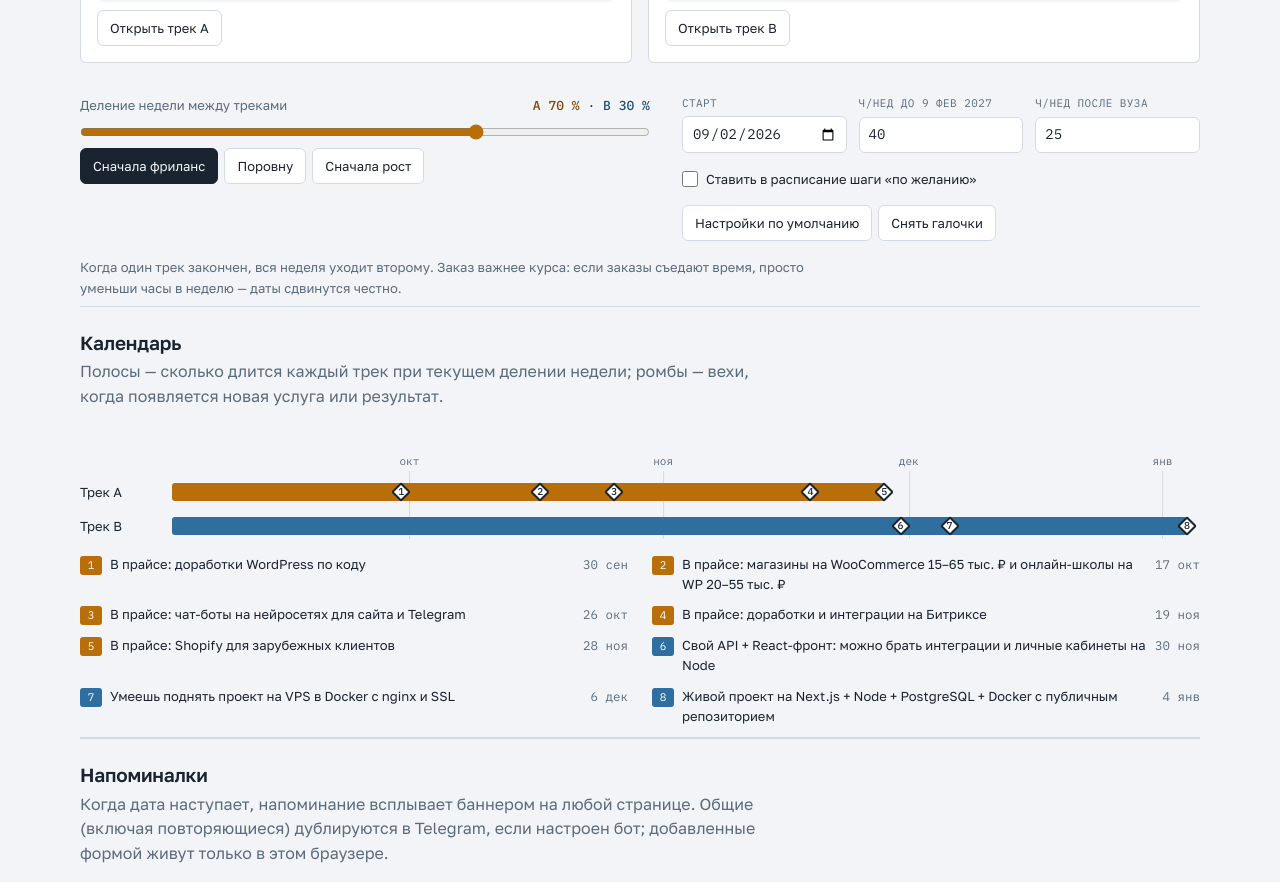
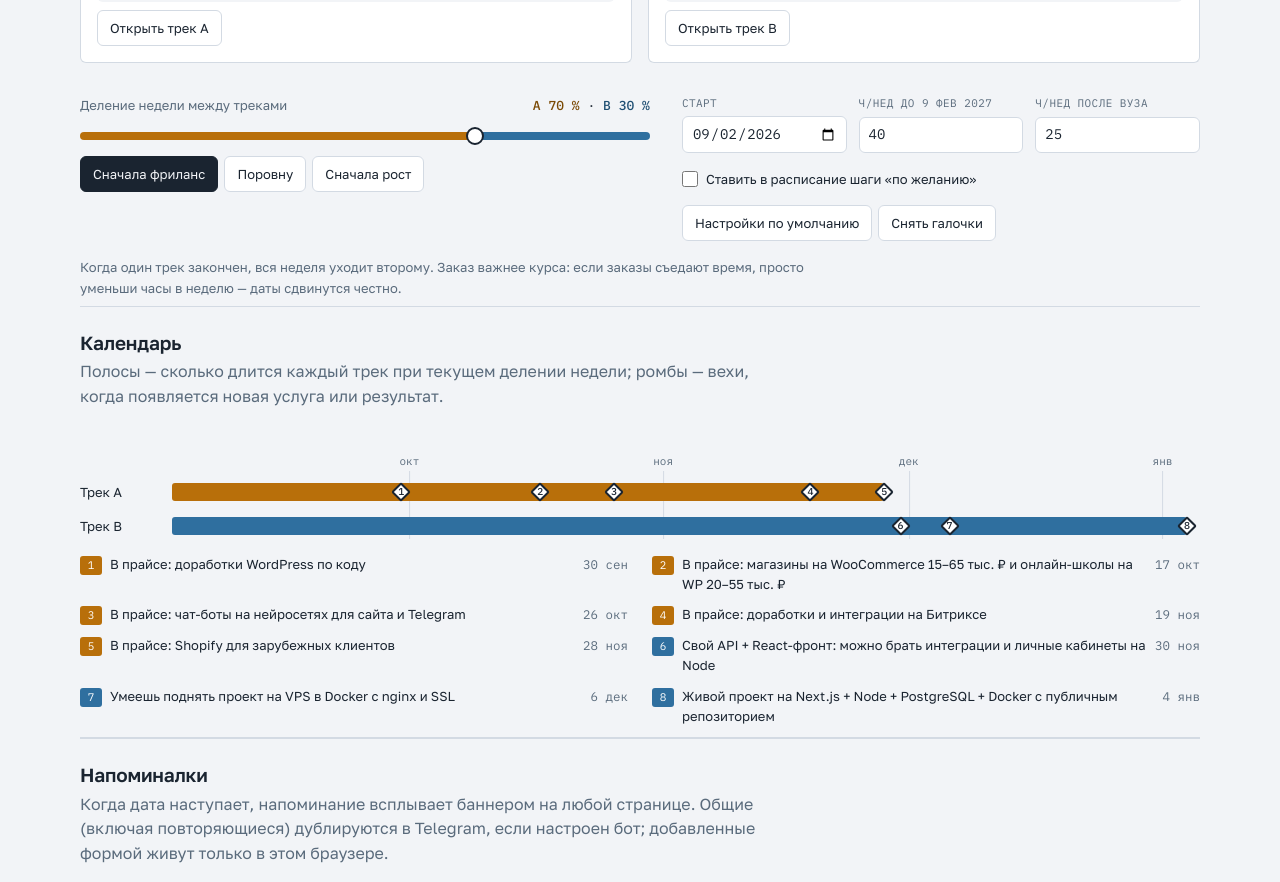
Before and after one commit to erix319/verno-roadmap, a React (Vite) app: page / in a window 1280 px wide. Shown: the part 1320-2202 px from the top of the page. Built offline with nearby package versions, Linux system fonts and the light colour scheme; a web font is replaced by a local one.

Commit message:
Ползунок деления недели в цветах треков
Дорожка ползунка — двухцветная: слева жёлтая доля трека A, справа синяя
доля трека B, граница движется вместе с бегунком.

```diff
--- a/src/components/ScheduleControls.tsx
+++ b/src/components/ScheduleControls.tsx
@@ -1,3 +1,4 @@
+import type { CSSProperties } from 'react'
 import { DEFAULT_SETTINGS, type Settings } from '../schedule'
 
 interface ScheduleControlsProps {
@@ -41,6 +42,7 @@
           max={100}
           step={5}
           value={settings.shareA}
+          style={{ '--share-a': `${settings.shareA}%` } as CSSProperties}
           onChange={(event) => update({ shareA: Number(event.target.value) })}
         />
         <ul className="schedule-controls__presets">
--- a/src/styles/components/schedule-controls.css
+++ b/src/styles/components/schedule-controls.css
@@ -40,10 +40,53 @@
   font-weight: 500;
 }
 
+/* Дорожка ползунка окрашена в цвета треков: слева доля A, справа — B */
 .schedule-controls__range {
+  appearance: none;
+  -webkit-appearance: none;
   width: 100%;
+  height: 1.5rem;
   margin: 0;
-  accent-color: var(--color-track-a);
+  background: transparent;
+  cursor: pointer;
+}
+
+.schedule-controls__range::-webkit-slider-runnable-track {
+  height: 0.5rem;
+  border-radius: var(--radius-md);
+  background: linear-gradient(
+    to right,
+    var(--color-track-a) 0 var(--share-a, 70%),
+    var(--color-track-b) var(--share-a, 70%) 100%
+  );
+}
+
+.schedule-controls__range::-webkit-slider-thumb {
+  -webkit-appearance: none;
+  width: 1.125rem;
+  height: 1.125rem;
+  margin-block-start: -0.3125rem;
+  border-radius: 50%;
+  background: var(--color-surface);
+  border: 2px solid var(--color-text);
+}
+
+.schedule-controls__range::-moz-range-track {
+  height: 0.5rem;
+  border-radius: var(--radius-md);
+  background: linear-gradient(
+    to right,
+    var(--color-track-a) 0 var(--share-a, 70%),
+    var(--color-track-b) var(--share-a, 70%) 100%
+  );
+}
+
+.schedule-controls__range::-moz-range-thumb {
+  width: 1.125rem;
+  height: 1.125rem;
+  border-radius: 50%;
+  background: var(--color-surface);
+  border: 2px solid var(--color-text);
 }
 
 .schedule-controls__presets {
```
